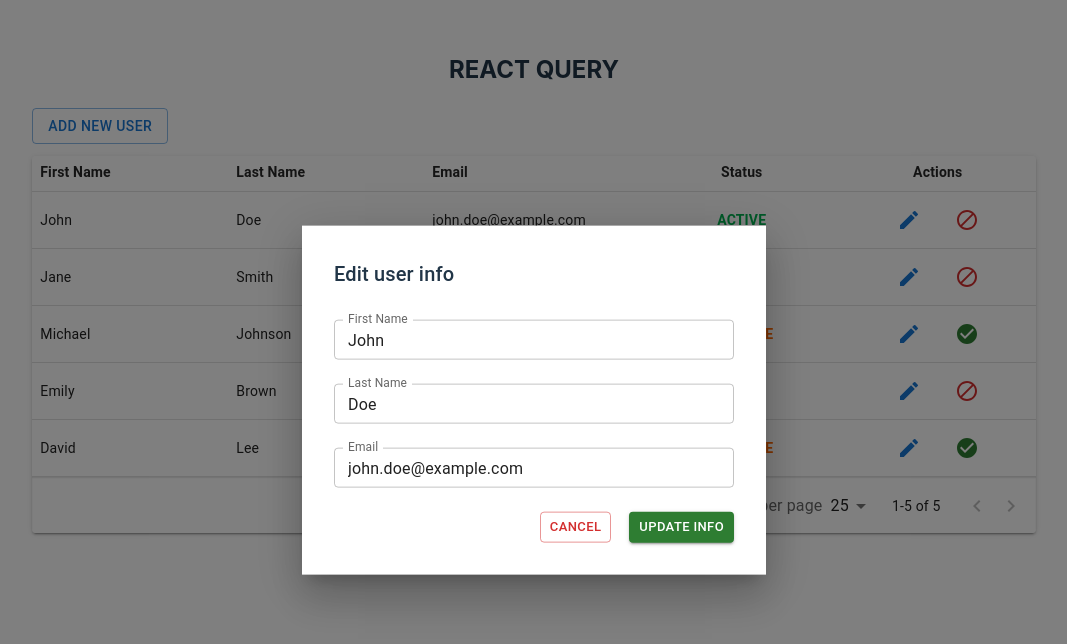
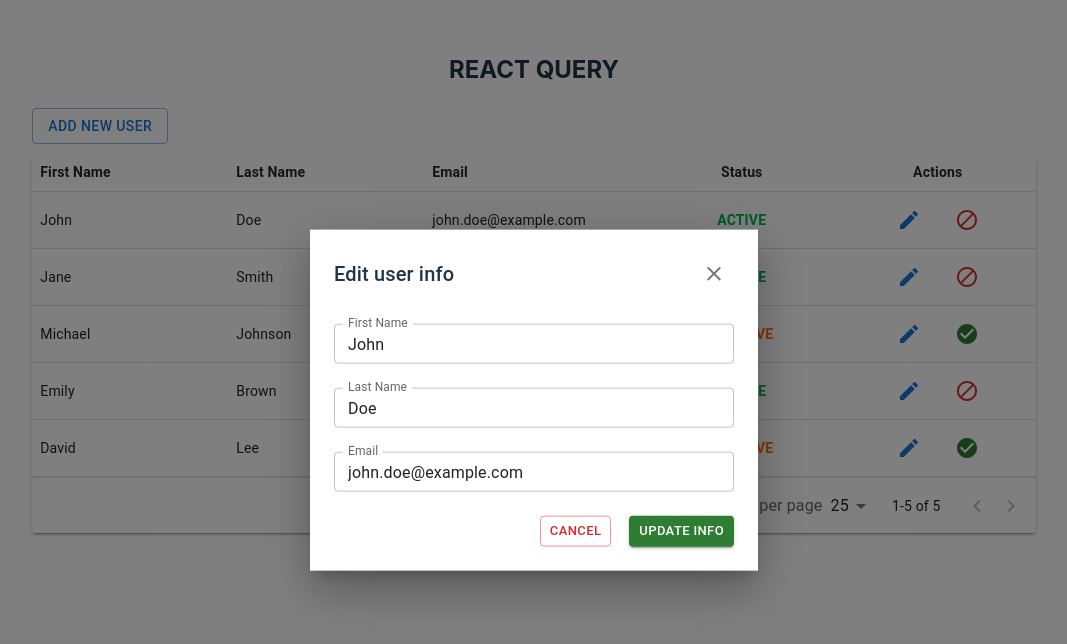
Before and after one commit to ConstantinHuidu/prezentare-react-query, a React (Vite) app: page / in a window 1280 px wide. Both pictures are taken after a click on the button 1014 px from the left and 219 px from the top of the page. Shown: the top 644 px of the page, without its empty margins (106-1173 px from the left). Built offline with nearby package versions, Linux system fonts and the light colour scheme; data requests are answered from the project's data file.

Commit message:
modal close button

```diff
--- a/src/components/CustomModal.tsx
+++ b/src/components/CustomModal.tsx
@@ -2,6 +2,8 @@ import { ReactNode } from "react";
 import Box from "@mui/material/Box";
 import Typography from "@mui/material/Typography";
 import Modal from "@mui/material/Modal";
+import { Close } from "@mui/icons-material";
+import { IconButton } from "@mui/material";
 
 const style = {
   position: "absolute" as "absolute",
@@ -11,7 +13,7 @@ const style = {
   width: 400,
   bgcolor: "background.paper",
   boxShadow: 24,
-  p: 4,
+  p: 3,
 };
 
 type Props = {
@@ -28,9 +30,18 @@ export const CustomModal = (props: Props) => {
     <div>
       <Modal open={isOpen} onClose={handleClose}>
         <Box sx={style} display="flex" flexDirection="column" gap="30px">
-          <Typography id="modal-modal-title" variant="h6" component="h2">
-            {title}
-          </Typography>
+          <Box
+            display="flex"
+            justifyContent="space-between"
+            alignItems="center"
+          >
+            <Typography id="modal-modal-title" variant="h6" component="h2">
+              {title}
+            </Typography>
+            <IconButton onClick={handleClose}>
+              <Close />
+            </IconButton>
+          </Box>
           {modalBody}
         </Box>
       </Modal>
```
